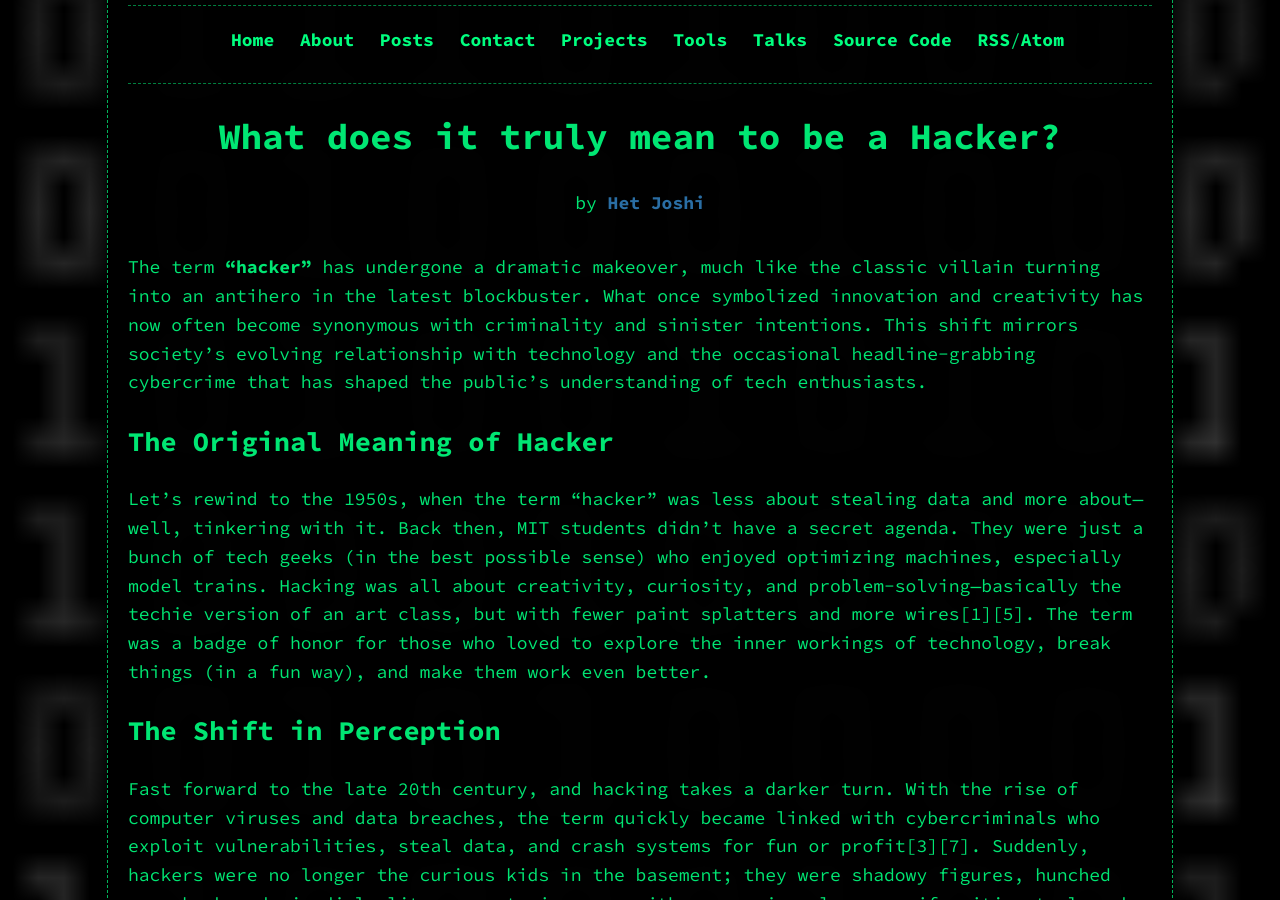
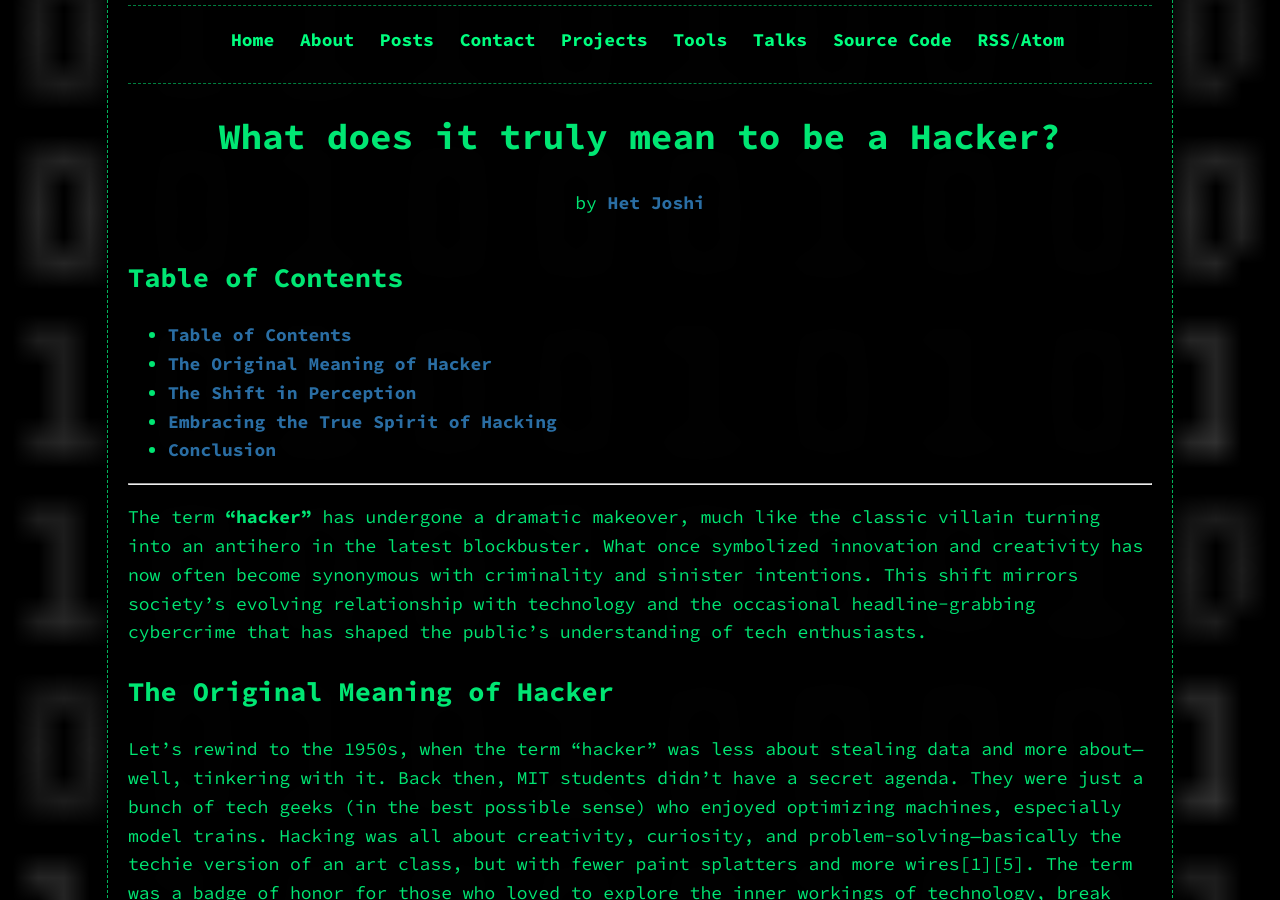
Before and after one commit to Het-Joshi/robots_txt, a Jekyll site: the page built from _posts/posts/2024-12-10-Hacker-post.md, in a window 1280 px wide and 900 px high, scrolled down 415 px. Built offline with Jekyll 4.4.1, drawn with Linux system fonts in a browser that asks for light colours; comment, search, counter and statistics services are not loaded.

Commit message:
Update 2024-12-10-Hacker-post.md

```diff
--- a/_posts/posts/2024-12-10-Hacker-post.md
+++ b/_posts/posts/2024-12-10-Hacker-post.md
@@ -11,6 +11,14 @@ keywords: "Hacking, Blog, Cyber, Security, Cybersecurity, Hacker"
 authors:
   - Het Joshi
 ---
+## Table of Contents
+
+* toc
+{:toc}
+
+
+---
+
 
 The term **"hacker"** has undergone a dramatic makeover, much like the classic villain turning into an antihero in the latest blockbuster. What once symbolized innovation and creativity has now often become synonymous with criminality and sinister intentions. This shift mirrors society's evolving relationship with technology and the occasional headline-grabbing cybercrime that has shaped the public's understanding of tech enthusiasts.
 
```
